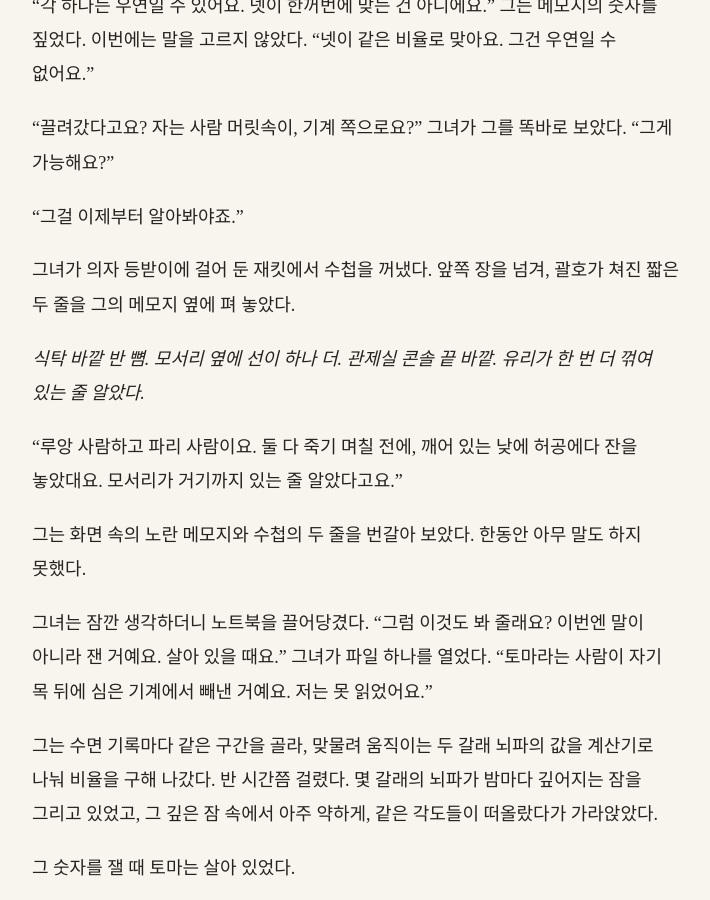
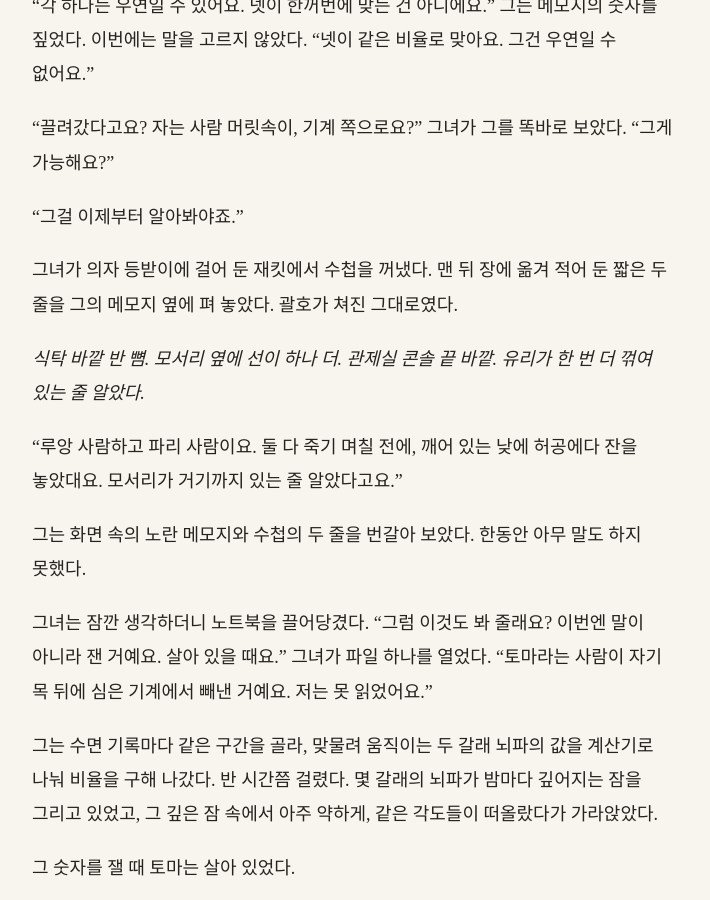
Before and after one commit to kangkkang/writer_s1_public, a Jekyll site: the page built from vol1/028.md, in a window 1280 px wide and 900 px high, scrolled down 11637 px. Shown: the whole window, without its empty margins (284-994 px from the left). Built offline with Jekyll 4.4.1, drawn with Linux system fonts in a browser that asks for light colours; our own code applies the rules of GitHub Pages for plain Markdown files.

Commit message:
Update from https://github.com/kangkkang/writer_s1/commit/cefed14c4b50ba4f9a784a82c3452e5996f7f850

```diff
--- a/vol1/028.md
+++ b/vol1/028.md
@@ -278,7 +278,7 @@
 
 "그걸 이제부터 알아봐야죠."
 
-그녀가 의자 등받이에 걸어 둔 재킷에서 수첩을 꺼냈다. 앞쪽 장을 넘겨, 괄호가 쳐진 짧은 두 줄을 그의 메모지 옆에 펴 놓았다.
+그녀가 의자 등받이에 걸어 둔 재킷에서 수첩을 꺼냈다. 맨 뒤 장에 옮겨 적어 둔 짧은 두 줄을 그의 메모지 옆에 펴 놓았다. 괄호가 쳐진 그대로였다.
 
 *식탁 바깥 반 뼘. 모서리 옆에 선이 하나 더.*
 *관제실 콘솔 끝 바깥. 유리가 한 번 더 꺾여 있는 줄 알았다.*
```
Also changed, not shown: vol2/081.md (+1 -1 lines), vol2/082.md (+1 -1 lines), vol3/104.md (+2 -2 lines).
